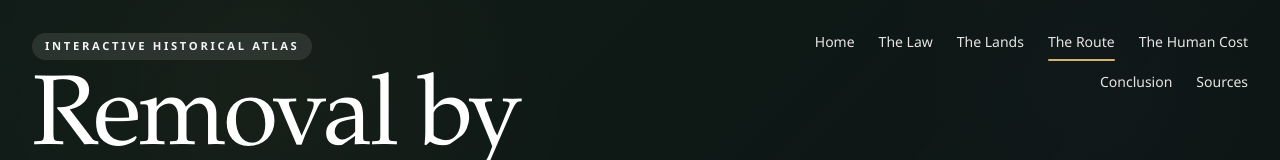
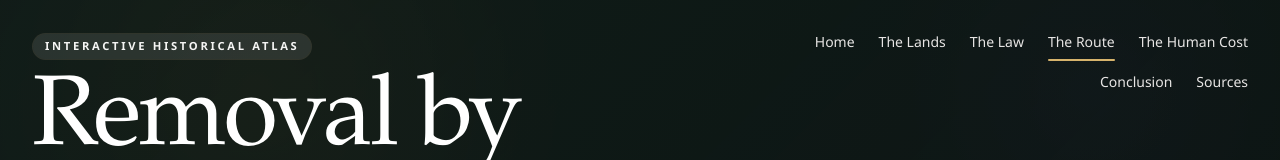
Before and after one commit to thanksother1234-create/Trail-of-Tears-Map, a React (Vite) app: page / in a window 1280 px wide. Shown: the top 160 px of the page. Built offline with nearby package versions, Linux system fonts and the light colour scheme.

Commit message:
Update order of nav items

```diff
--- a/src/components/layout/HeroHeader.tsx
+++ b/src/components/layout/HeroHeader.tsx
@@ -6,8 +6,8 @@ import type { JourneyStep, JourneyStepId } from "@/types/trail";
 
 const navLinks = [
   { label: "Home", href: "#home" },
+  { label: "The Lands", href: "#journey", journeyStepId: "before-removal" as JourneyStepId },
   { label: "The Law", href: "#journey", journeyStepId: "the-law" as JourneyStepId },
-  { label: "The Lands", href: "#journey", journeyStepId: "before-removal" as JourneyStepId },
   { label: "The Route", href: "#route", journeyStepId: "the-route" as JourneyStepId },
   { label: "The Human Cost", href: "#impact", journeyStepId: "the-human-cost" as JourneyStepId },
   { label: "Conclusion", href: "#conclusion", journeyStepId: "conclusion" as JourneyStepId },
```
